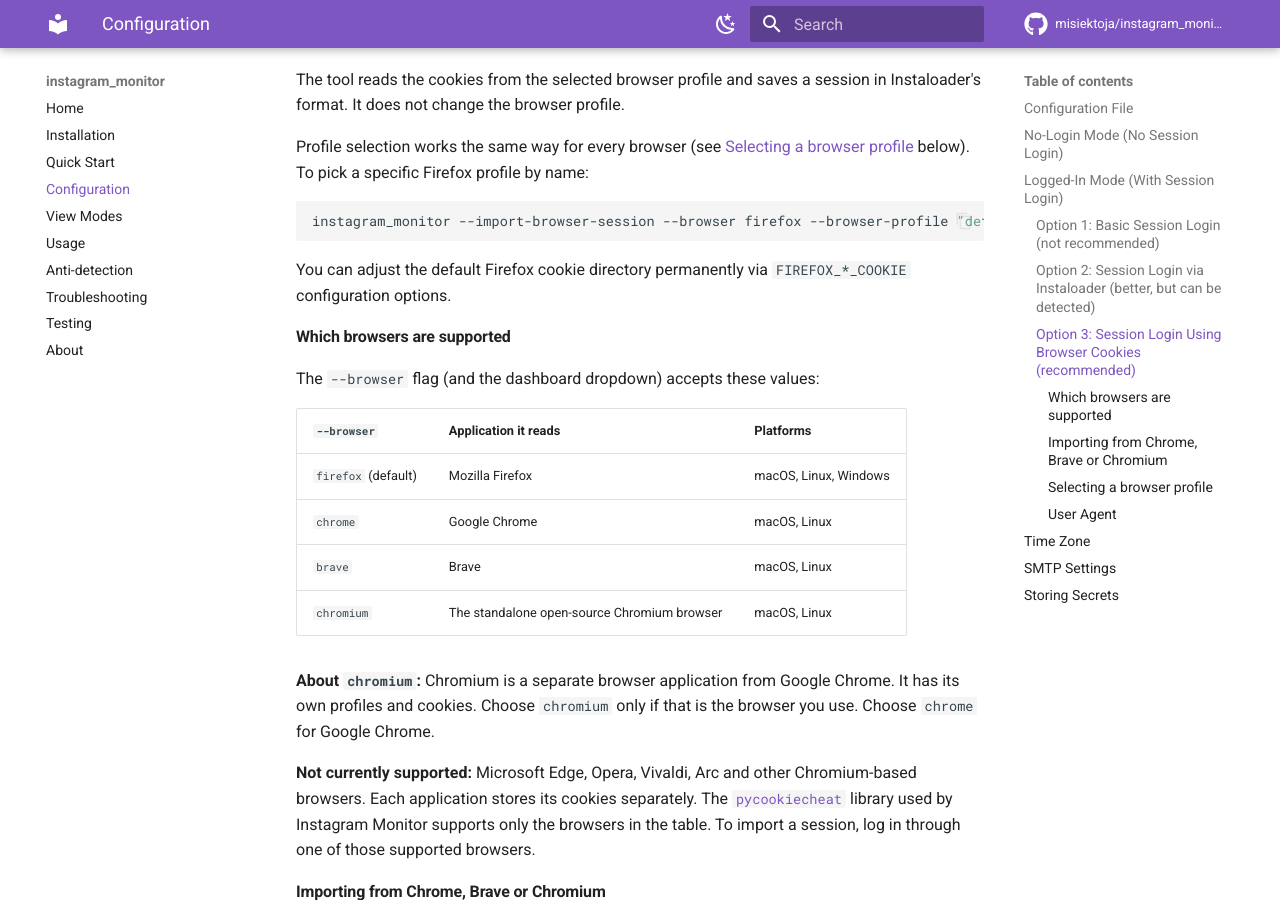
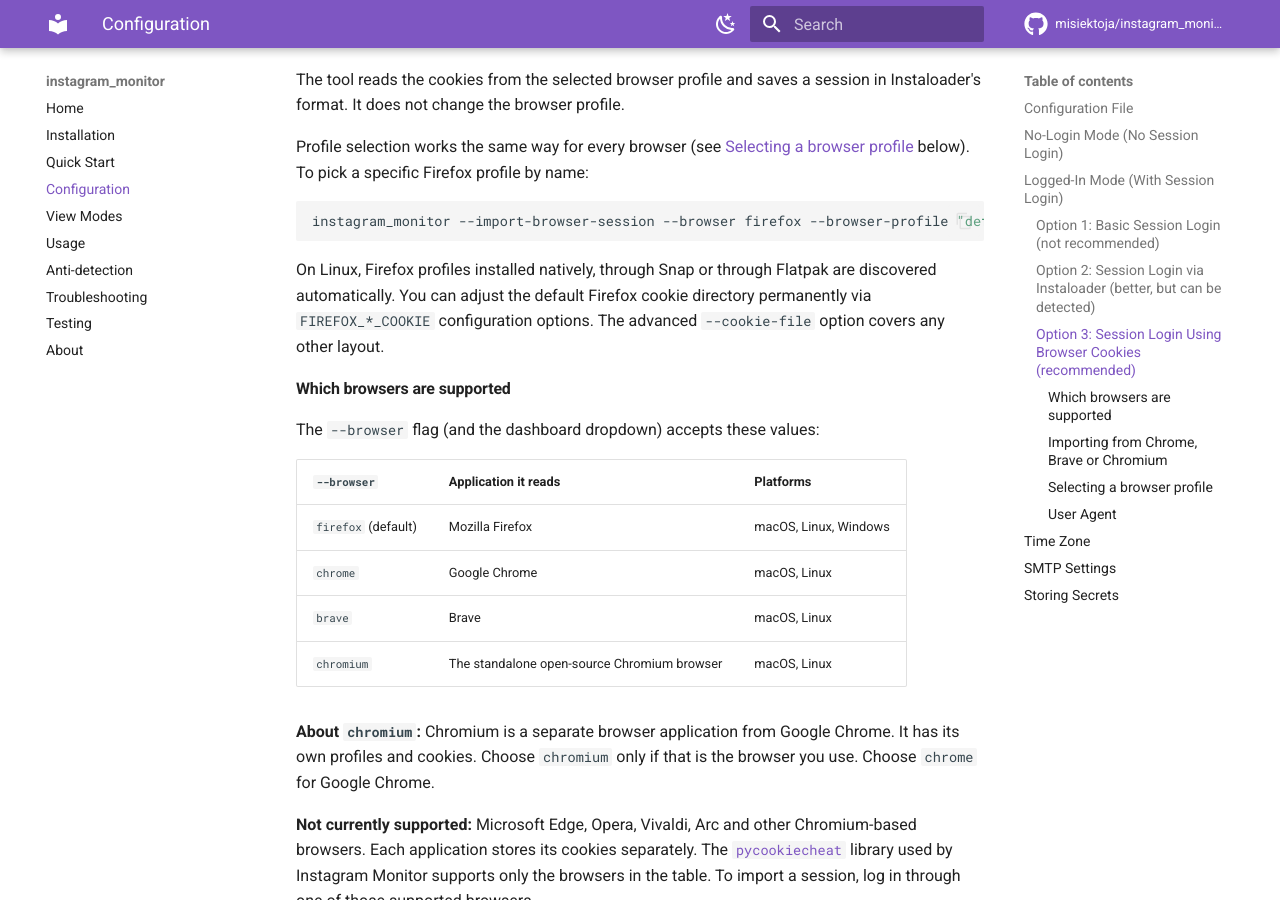
Before and after one commit to misiektoja/instagram_monitor, an MkDocs documentation site: the page built from docs/configuration.md, in a window 1280 px wide and 900 px high, scrolled down 3438 px. Built offline with MkDocs 1.6.1 and Material for MkDocs 9.7.7, drawn with Linux system fonts in a browser that asks for light colours; comment, search, counter and statistics services are not loaded.

Commit message:
docs(config): explain packaged Firefox discovery

````diff
--- a/docs/configuration.md
+++ b/docs/configuration.md
@@ -127,7 +127,7 @@
 instagram_monitor --import-browser-session --browser firefox --browser-profile "default-release"
 ```
 
-You can adjust the default Firefox cookie directory permanently via `FIREFOX_*_COOKIE` configuration options.
+On Linux, Firefox profiles installed natively, through Snap or through Flatpak are discovered automatically. You can adjust the default Firefox cookie directory permanently via `FIREFOX_*_COOKIE` configuration options. The advanced `--cookie-file` option covers any other layout.
 
 <a id="which-browsers-are-supported"></a>
 #### Which browsers are supported
````
